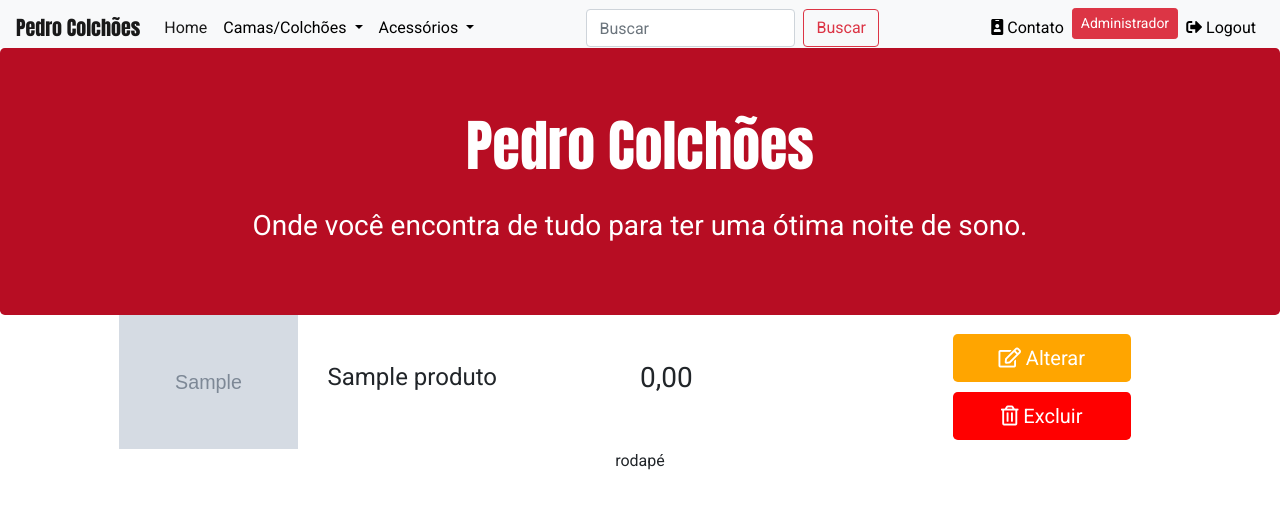
After one commit to pedrocavt/mystore, a PHP site: page /listProduct.php in a window 1280 px wide. The commit adds this page. Shown: the top 509 px of the page. Run offline with PHP 8.4, Linux system fonts and the light colour scheme; the visitor is signed in with stand-in values (Sample User, id 1); tables that the repository leaves empty or names only in its code hold one stand-in row (values such as "Sample post"); grey boxes marked "Sample" are stand-in pictures; some libraries are stand-ins or nearby versions.

Commit message:
lista de produtos no painel adm

```diff
--- /dev/null
+++ b/listProduct.php
@@ -0,0 +1,75 @@
+<!DOCTYPE html>
+<html lang="en">
+<head>
+    <meta charset="UTF-8">
+    <meta name="viewport" content="width=device-width, initial-scale=1.0">
+    <title>Produtos</title>
+    <link rel="stylesheet" href="https://stackpath.bootstrapcdn.com/bootstrap/4.5.0/css/bootstrap.min.css" integrity="sha384-9aIt2nRpC12Uk9gS9baDl411NQApFmC26EwAOH8WgZl5MYYxFfc+NcPb1dKGj7Sk" crossorigin="anonymous">
+    <link rel="stylesheet" href="./css/main.css">
+    <link rel="stylesheet" href="https://use.fontawesome.com/releases/v5.14.0/css/all.css" integrity="sha384-HzLeBuhoNPvSl5KYnjx0BT+WB0QEEqLprO+NBkkk5gbc67FTaL7XIGa2w1L0Xbgc" crossorigin="anonymous">
+</head>
+<body>
+    <?php
+
+        session_start();
+
+        if($_SESSION['adm'] != 1){
+            header('location: index.php');
+        }
+
+        include 'conexao.php';
+        include 'nav.php';
+        include 'cabecalho.html';
+
+        $consulta = $conexao ->query("SELECT * FROM produtos");
+
+    ?>
+
+<div class="container-fluid">
+
+<?php while($exibe = $consulta->fetch(PDO::FETCH_ASSOC)) {?>
+    <div class="row" style="width:100%;">
+
+        <div class="col-sm-2 align-self-center" style="margin-left:auto">
+            <img src="img/<?php echo $exibe['imagem_produto1'] ?>" width="100%" alt="">
+        </div>
+
+        <div class="col-sm-3 align-self-center">
+            <h4><?php echo $exibe['nome_produto'] ?></h4>
+        </div>
+
+        <div class="col-sm-2 align-self-center">
+            <h3><?php echo number_format($exibe['preco_produto'],2,',','.') ?></h3>
+        </div>
+
+        <div class="col-sm-2 align-self-center" style="margin:0 auto">
+            <a href="update.php" style="text-decoration:none">
+                <button class="btn btn-lg btn-block" style="background-color:orange;color:white; margin-top:10px">
+                <i class="far fa-edit"></i>&nbsp;Alterar
+                </button>
+            </a>
+
+            <a href="delete.php" style="text-decoration:none">
+            <button class="btn btn-lg btn-block" style="background-color:red;color:white; margin-top:10px">
+            <i class="far fa-trash-alt"></i>&nbsp;Excluir
+            </button>
+        </a>
+        </div>
+    </div>
+
+<?php } ?>
+
+</div>
+
+
+
+<div>
+<?php
+    include 'rodape.html';
+?>
+</div>
+<script src="https://code.jquery.com/jquery-3.5.1.slim.min.js" integrity="sha384-DfXdz2htPH0lsSSs5nCTpuj/zy4C+OGpamoFVy38MVBnE+IbbVYUew+OrCXaRkfj" crossorigin="anonymous"></script>
+<script src="https://cdn.jsdelivr.net/npm/popper.js@1.16.0/dist/umd/popper.min.js" integrity="sha384-Q6E9RHvbIyZFJoft+2mJbHaEWldlvI9IOYy5n3zV9zzTtmI3UksdQRVvoxMfooAo" crossorigin="anonymous"></script>
+<script src="https://stackpath.bootstrapcdn.com/bootstrap/4.5.0/js/bootstrap.min.js" integrity="sha384-OgVRvuATP1z7JjHLkuOU7Xw704+h835Lr+6QL9UvYjZE3Ipu6Tp75j7Bh/kR0JKI" crossorigin="anonymous"></script>
+</body>
+</html>
```
Also changed, not shown: administrador.php (+7 -2 lines).
